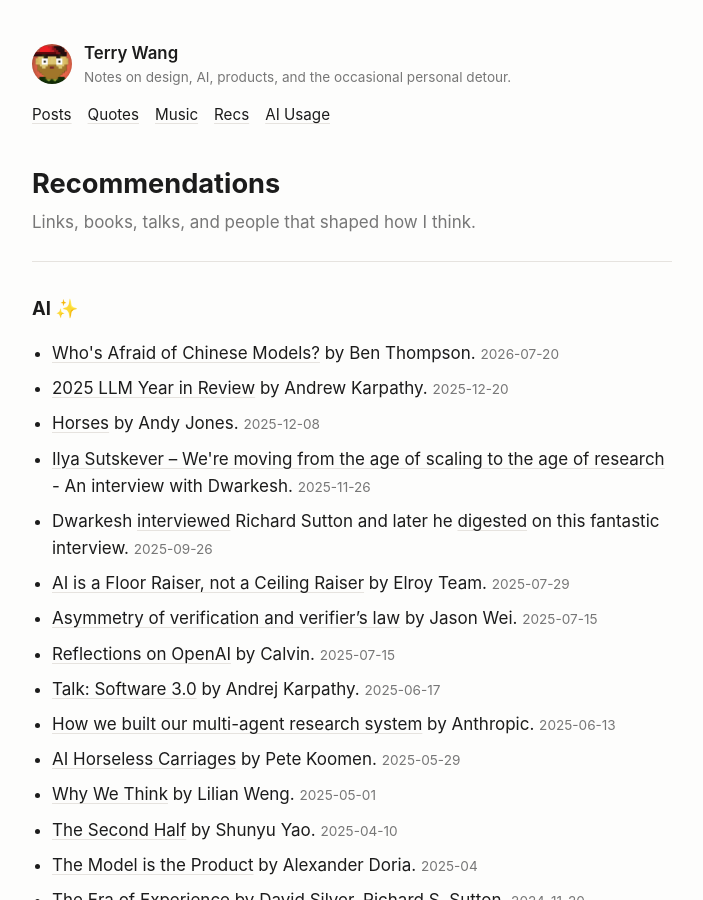
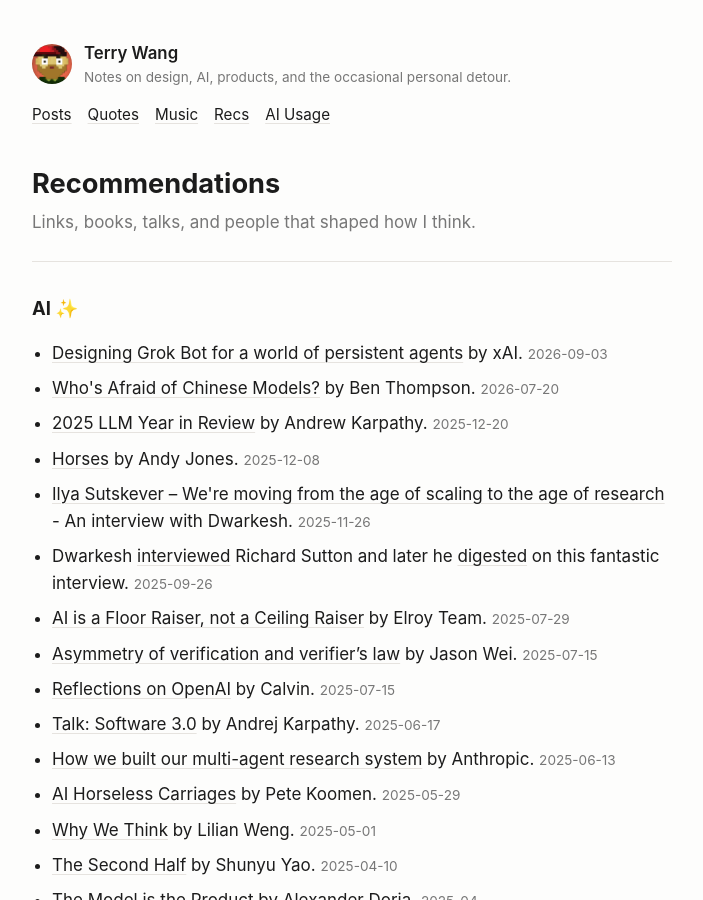
Before and after one commit to lvterry/lvterry.github.io, a Jekyll site: the page built from recommendations.html, in a window 1280 px wide and 900 px high. Shown: the whole window, without its empty margins (288-991 px from the left). Built offline with Jekyll 4.4.1, drawn with Linux system fonts in a browser that asks for light colours.

Commit message:
Add xAI Designing Grok Bot to recommendations

```diff
--- a/recommendations.html
+++ b/recommendations.html
@@ -15,6 +15,9 @@
     <section class="category">
         <h2>AI ✨</h2>
         <ul class="recommendation-list">
+            <li>
+                <a href="https://x.ai/news/designing-grok-bot">Designing Grok Bot for a world of persistent agents</a> by xAI. <span class="weak">2026-09-03</span>
+            </li>
             <li>
                 <a href="https://stratechery.com/2026/whos-afraid-of-chinese-models/">Who's Afraid of Chinese Models?</a> by Ben Thompson. <span class="weak">2026-07-20</span>
             </li>
```
